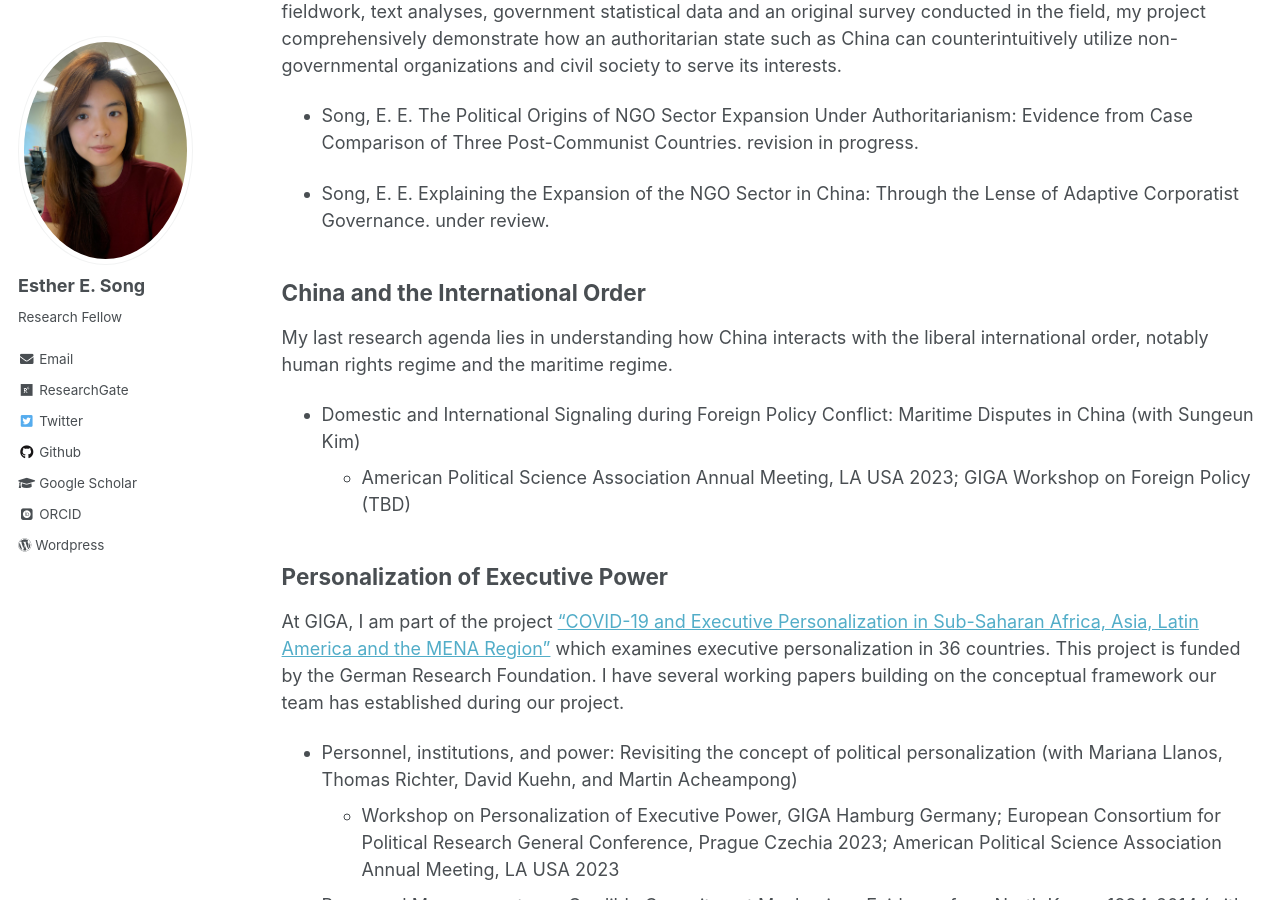
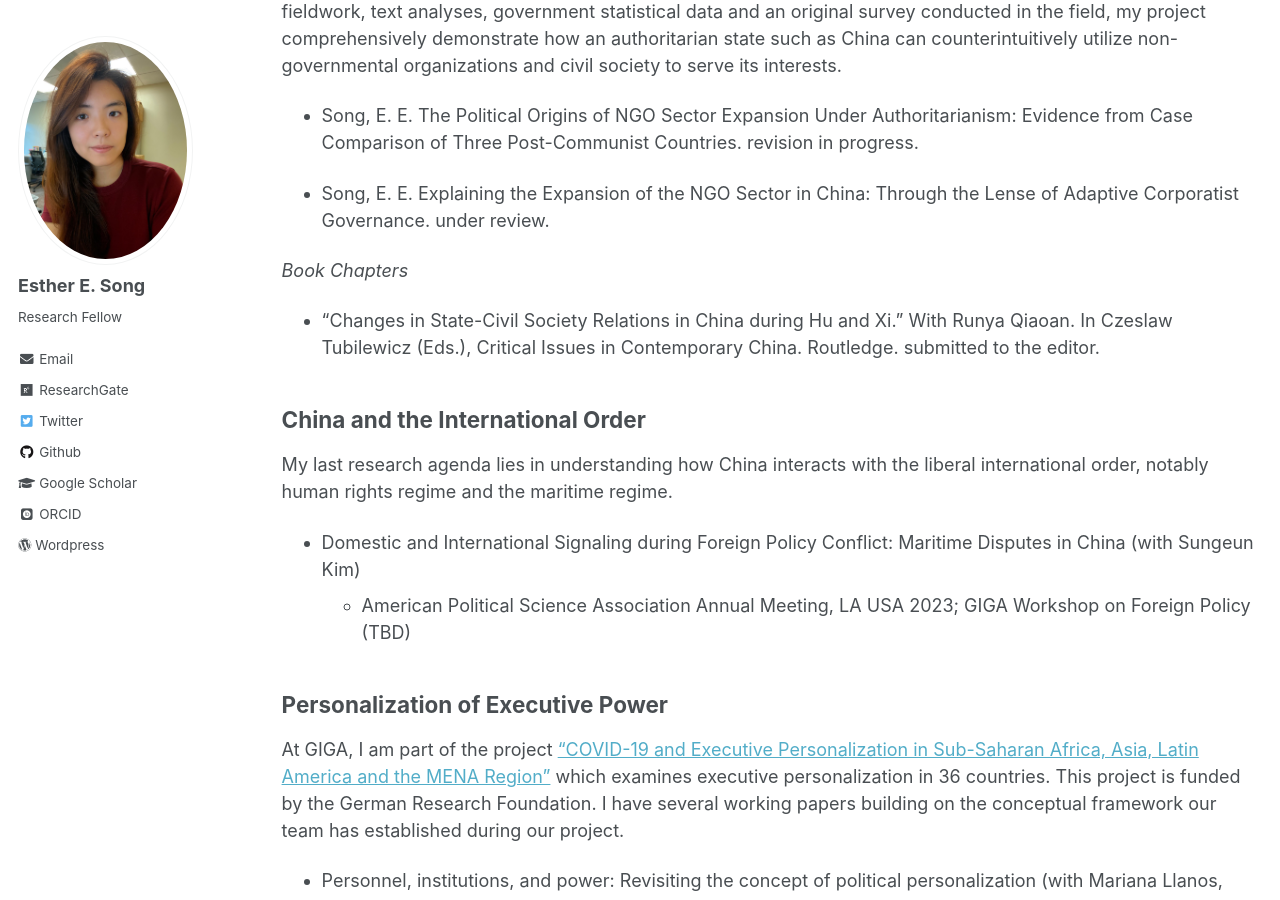
Before and after one commit to ehsong/ehsong.github.io, a Jekyll site: the page built from _pages/research.md, in a window 1280 px wide and 900 px high, scrolled down 1790 px. Built offline with Jekyll 4.4.1, drawn with Linux system fonts in a browser that asks for light colours; some web fonts are replaced.

Commit message:
Update research.md

```diff
--- a/_pages/research.md
+++ b/_pages/research.md
@@ -46,6 +46,10 @@ What explains the growth of the NGO sector in China during the recent decades? D
 
 * Song, E. E. Explaining the Expansion of the NGO Sector in China: Through the Lense of Adaptive Corporatist Governance. under review.
 
+*Book Chapters*
+
+* “Changes in State-Civil Society Relations in China during Hu and Xi.” With Runya Qiaoan. In Czeslaw Tubilewicz (Eds.), Critical Issues in Contemporary China. Routledge. submitted to the editor.
+
 ## China and the International Order
 
 My last research agenda lies in understanding how China interacts with the liberal international order, notably human rights regime and the maritime regime.
```
